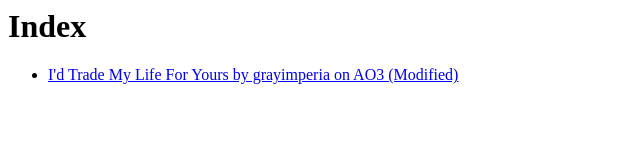
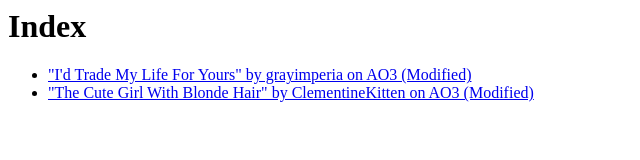
Before and after one commit to drtml/drtml.github.io, a plain HTML site: page index.html in a window 1280 px wide. Shown: the whole page, without its empty margins (0-640 px from the left). Drawn offline with Linux system fonts and the light colour scheme.

Commit message:
new fic added

```diff
--- a/index.html
+++ b/index.html
@@ -3,7 +3,8 @@
 <title>Home</title>
 <h1>Index</h1>
 <ul>
-<li><a href="tmlout.html">I'd Trade My Life For Yours by grayimperia on AO3 (Modified)</a></li>
+<li><a href="tmlout.html">"I'd Trade My Life For Yours" by grayimperia on AO3 (Modified)</a></li>
+<li><a href="cgwbhout.html">"The Cute Girl With Blonde Hair" by ClementineKitten on AO3 (Modified)</a></li>
 </ul>
 </head>
 </html>
```
